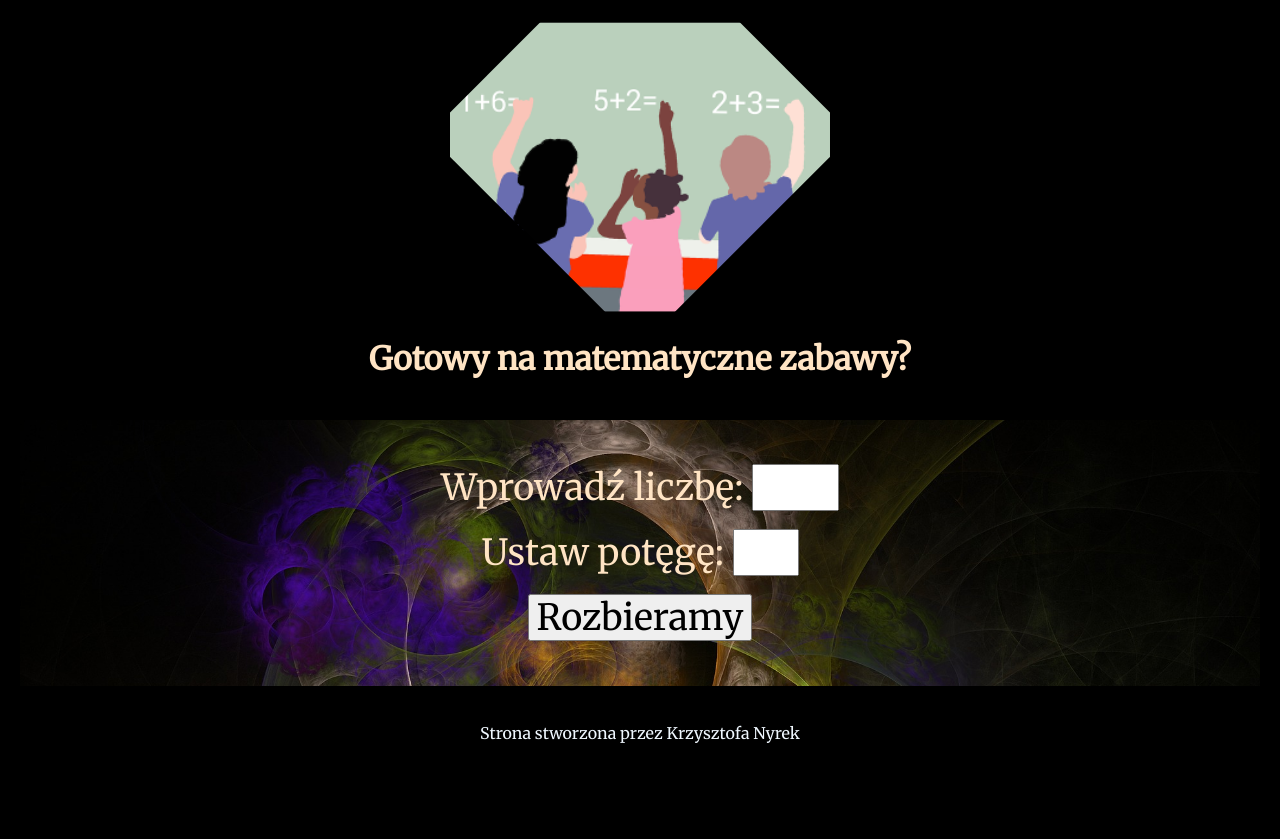
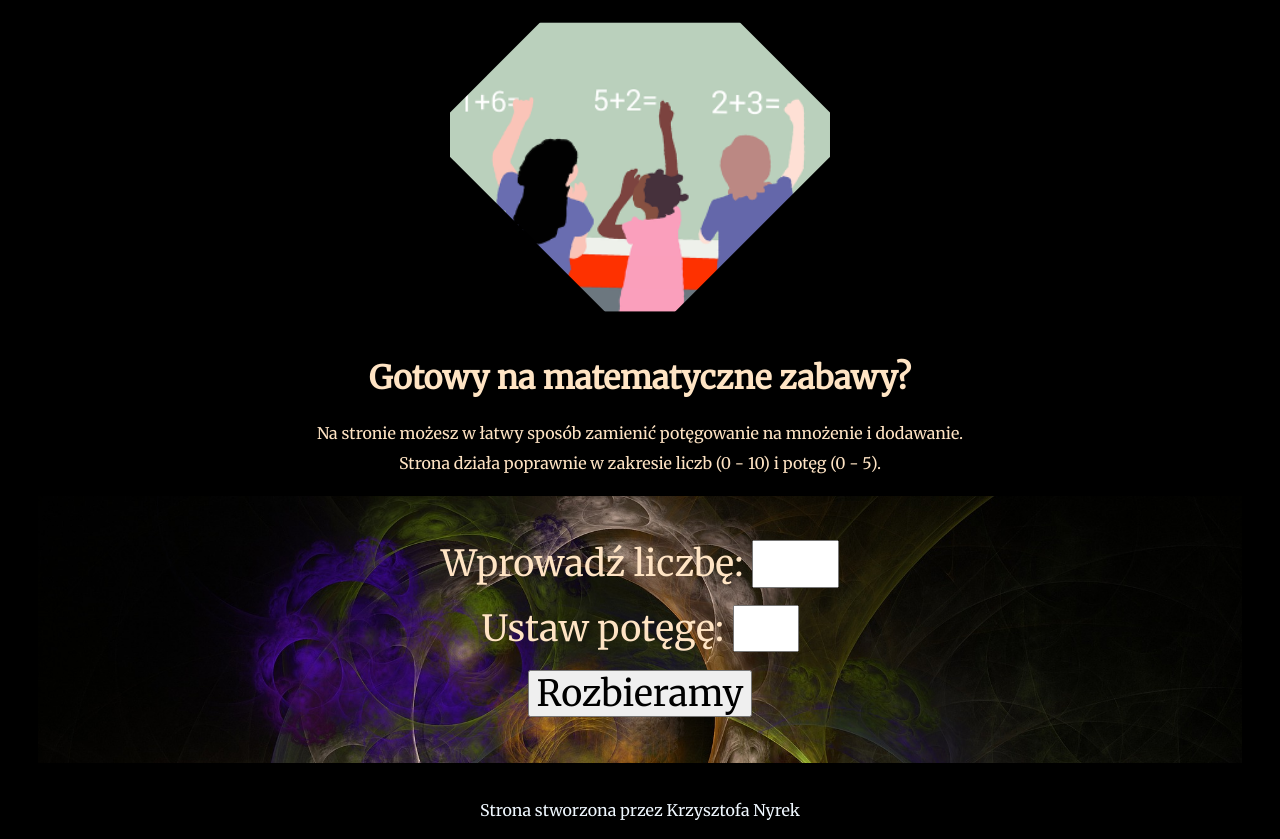
Before and after one commit to Dekstryn/STRIP_EXPOTENCIAL, a website: page src/content/index.html in a window 1280 px wide. Before the commit the page ends 800 px from the top, so only its background shows below. Drawn offline with nearby package versions, Linux system fonts and the light colour scheme; files that its build step writes are made by us from their sources; files whose address does not match are found by name.

Commit message:
Added page describle content

```diff
--- a/src/content/index.html
+++ b/src/content/index.html
@@ -39,9 +39,15 @@
           <img src="./assets/img/HeaderImgMini.png"" alt="" width="320" height="316" />
         </div>
       </div>
-        <h1 class="head__title">Gotowy na matematyczne zabawy?</h1>
     </header>
     <main class="main">
+      <div>
+        <h1 class="main__title">Gotowy na matematyczne zabawy?</h1>
+          <p class="main__paragrapf">
+            Na stronie możesz w łatwy sposób zamienić potęgowanie na mnożenie i dodawanie. <br/>
+            Strona działa poprawnie w zakresie liczb (0 - 10) i potęg (0 - 5).
+          </p>
+      </div>
       <form class="input_box">
           <div class="input_box__number">
               <label for="number">Wprowadź liczbę:</label>
--- a/src/scss/main.scss
+++ b/src/scss/main.scss
@@ -27,16 +27,18 @@ body{
   width: 100%;
   height: auto;
 }
-.head__title{
-  color: bisque;
-  text-align: center;
-}
 .main{
   text-align: center;
-  background-image: url(../assets/img/MathFractalBackground.jpg);
-  background-size: cover;
-  background-position: top;
-  margin-top: 280px;
+  margin-top: 220px;
+  &__title{
+    color: bisque;
+    text-align: center;
+  }
+  &__paragrapf{
+    color: bisque;
+    text-align: center;
+    line-height: 30px;
+  }
 }
 .input_box{
   margin: 18px;
@@ -44,6 +46,9 @@ body{
   font-size: 36px;
   padding:36px;
   line-height: 1.8;
+  background-image: url(../assets/img/MathFractalBackground.jpg);
+  background-size: cover;
+  background-position: top;
 }
 .result{
   color: aliceblue;
```
